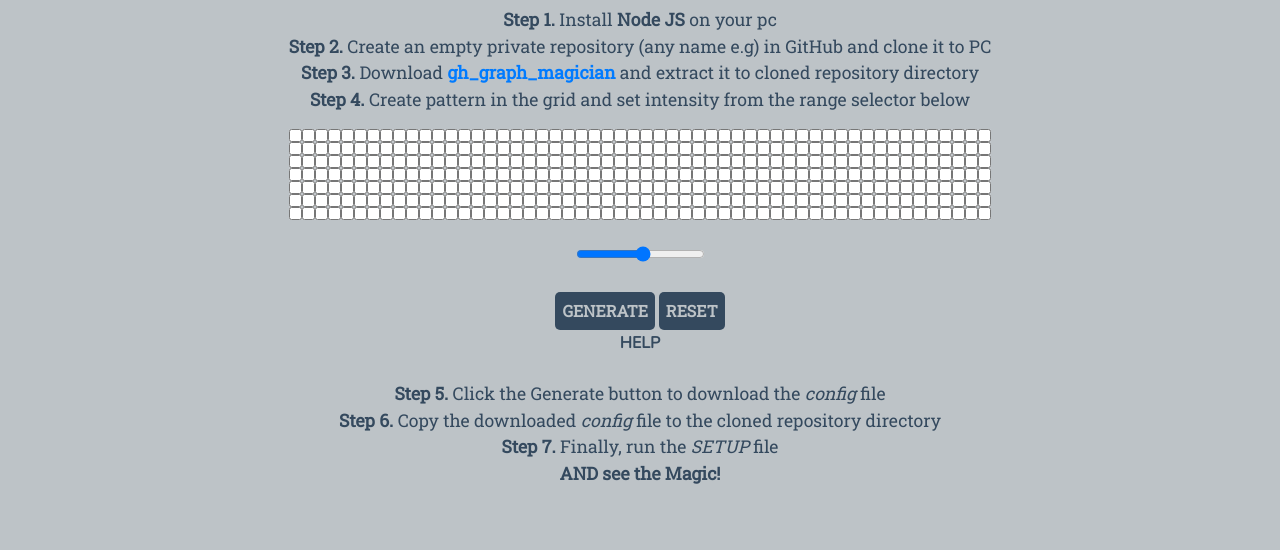
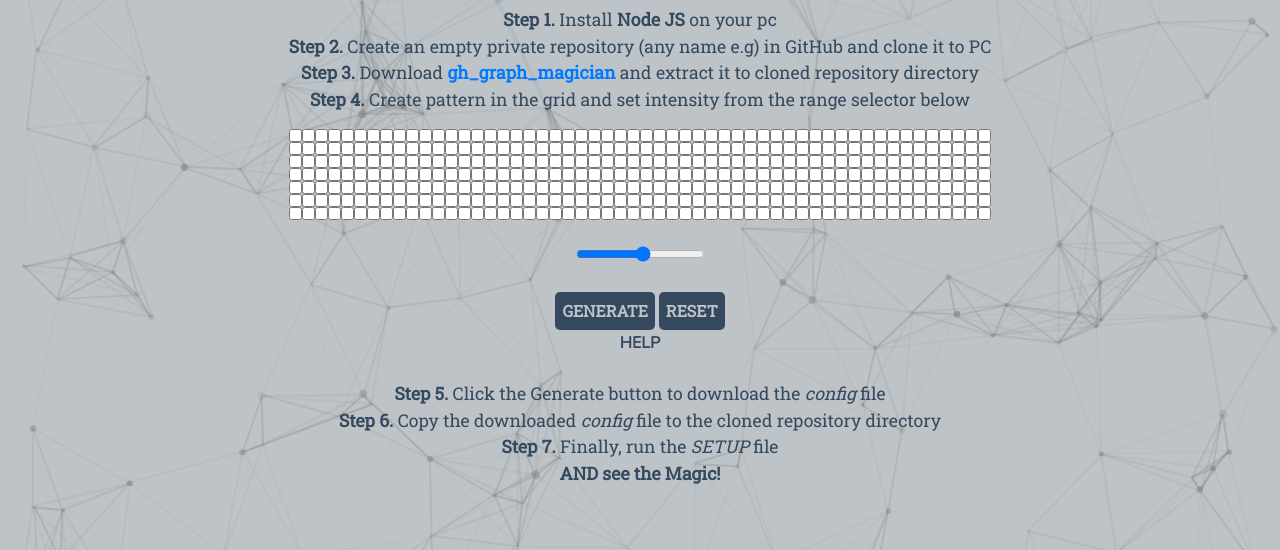
Before and after one commit to faatehsultan/github-graph-magician, a plain HTML site: page index.html in a window 1280 px wide. Shown: the part 123-673 px from the top of the page. Drawn offline with nearby package versions, Linux system fonts and the light colour scheme.

Commit message:
Update: Added background particles; Improvements: Distributed homepage files separately

```diff
--- a/style.css
+++ b/assets/css/style.css
@@ -106,6 +106,13 @@ main {
 #errorModal {
   color: var(--lightTheme_foreground);
 }
+#particles-js {
+  position: absolute;
+  width: 100%;
+  height: 100%;
+  z-index: -1;
+  opacity: 90%;
+}
 
 /* screen size validation */
 @media (max-width: 695px) {
--- /dev/null
+++ b/assets/js/particles-bg/app.js
@@ -0,0 +1,4 @@
+/* particlesJS.load(@dom-id, @path-json, @callback (optional)); */
+particlesJS.load('particles-js', './assets/js/particles-bg/particles.json', function() {
+    console.log('callback - particles.js config loaded');
+  });
--- /dev/null
+++ b/assets/js/particles-bg/particles.json
@@ -0,0 +1,110 @@
+{
+    "particles": {
+      "number": {
+        "value": 187,
+        "density": {
+          "enable": false,
+          "value_area": 1025.940511234049
+        }
+      },
+      "color": {
+        "value": "#808080"
+      },
+      "shape": {
+        "type": "circle",
+        "stroke": {
+          "width": 0,
+          "color": "#0e4369"
+        },
+        "polygon": {
+          "nb_sides": 5
+        },
+        "image": {
+          "src": "img/github.svg",
+          "width": 100,
+          "height": 100
+        }
+      },
+      "opacity": {
+        "value": 0.6550235571725082,
+        "random": true,
+        "anim": {
+          "enable": true,
+          "speed": 1,
+          "opacity_min": 0.1,
+          "sync": false
+        }
+      },
+      "size": {
+        "value": 4,
+        "random": true,
+        "anim": {
+          "enable": true,
+          "speed": 40,
+          "size_min": 0.1,
+          "sync": false
+        }
+      },
+      "line_linked": {
+        "enable": true,
+        "distance": 150,
+        "color": "#808080",
+        "opacity": 0.4182680545800353,
+        "width": 2
+      },
+      "move": {
+        "enable": true,
+        "speed": 7,
+        "direction": "none",
+        "random": true,
+        "straight": false,
+        "out_mode": "out",
+        "bounce": false,
+        "attract": {
+          "enable": false,
+          "rotateX": 1104.8590120982064,
+          "rotateY": 1200
+        }
+      }
+    },
+    "interactivity": {
+      "detect_on": "window",
+      "events": {
+        "onhover": {
+          "enable": true,
+          "mode": "repulse"
+        },
+        "onclick": {
+          "enable": false,
+          "mode": "repulse"
+        },
+        "resize": true
+      },
+      "modes": {
+        "grab": {
+          "distance": 191.80819180819182,
+          "line_linked": {
+            "opacity": 1
+          }
+        },
+        "bubble": {
+          "distance": 400,
+          "size": 40,
+          "duration": 2,
+          "opacity": 8,
+          "speed": 3
+        },
+        "repulse": {
+          "distance": 60,
+          "duration": 0.4
+        },
+        "push": {
+          "particles_nb": 4
+        },
+        "remove": {
+          "particles_nb": 2
+        }
+      }
+    },
+    "retina_detect": false
+  }
--- a/index.html
+++ b/index.html
@@ -9,11 +9,15 @@
     <link rel="stylesheet" href="https://stackpath.bootstrapcdn.com/bootstrap/4.5.2/css/bootstrap.min.css"
         integrity="sha384-JcKb8q3iqJ61gNV9KGb8thSsNjpSL0n8PARn9HuZOnIxN0hoP+VmmDGMN5t9UJ0Z" crossorigin="anonymous" />
     <script src="https://kit.fontawesome.com/dad976447d.js" crossorigin="anonymous"></script>
-    <link rel="icon" type="image/png" href="favicon.png">
-    <link rel="stylesheet" href="style.css" />
+    <link rel="icon" type="image/png" href="./assets/favicon.png">
+    <link rel="stylesheet" href="./assets/css/style.css" />
 </head>
 
 <body>
+    <!-- Particles Bakcground -->
+    <div id="particles-js"></div>
+
+
     <!-- Header -->
     <div class="container">
         <header>
@@ -206,6 +210,8 @@
         }
 
     </script>
+    <script src="https://cdn.jsdelivr.net/npm/particles.js@2.0.0/particles.min.js"></script>
+    <script src="assets/js/particles-bg/app.js"></script>
 </body>
 
 </html>
--- a/project.json
+++ b/project.json
@@ -4,7 +4,7 @@
         "name" :  "Syed Faateh Sultan Kazmi",
         "github" : "https://github.com/faatehsultan"
     },
-    "version" : "1.2.0",
+    "version" : "1.1.0",
     "website" : "https://faatehsultan.github.io/github-graph-magician",
     "github-repo" : "https://github.com/faatehsultan/github-graph-magician"
 }
```
Also changed, not shown: README.md, assets/favicon.png (renamed from favicon.png).
